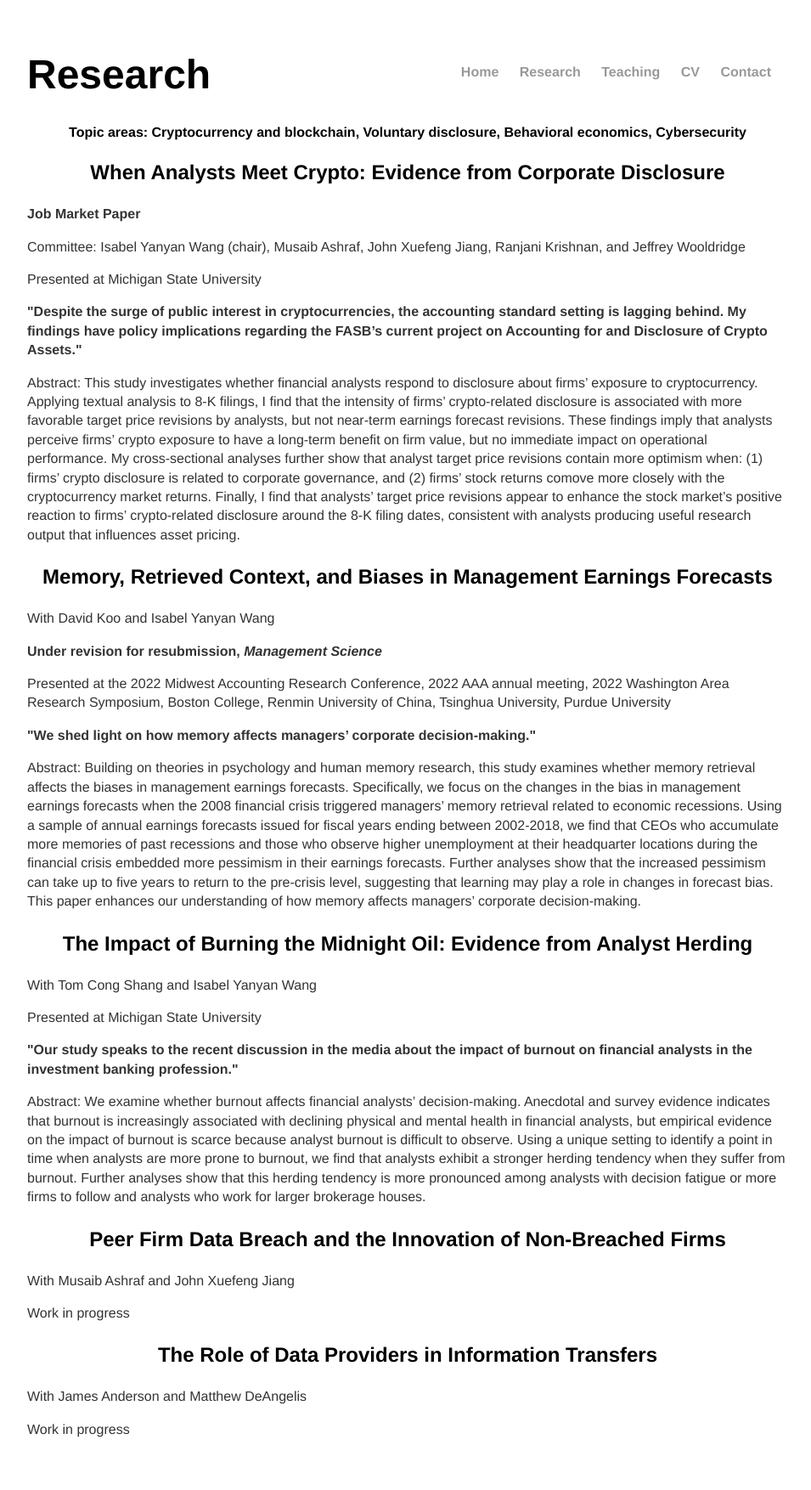
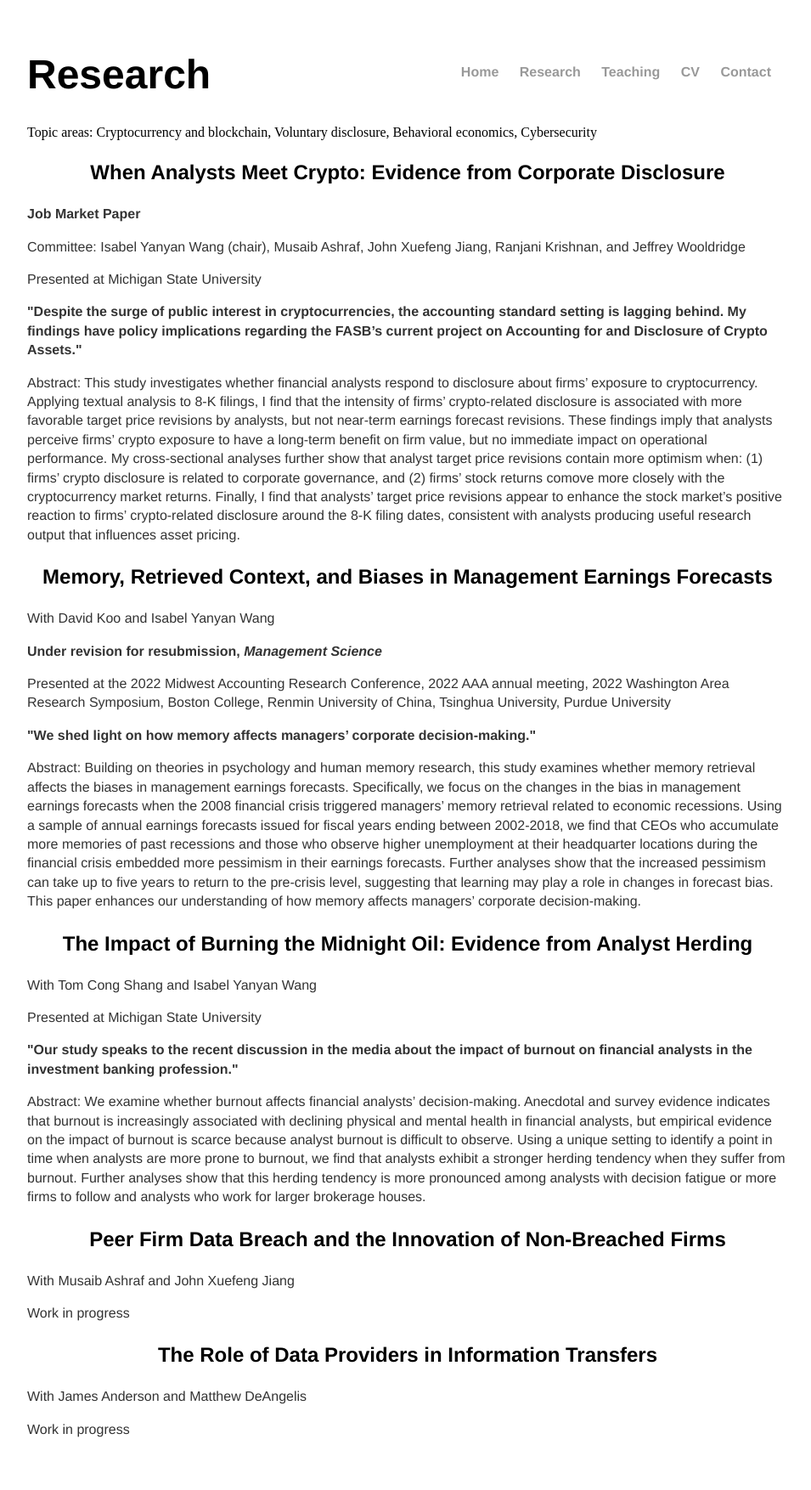
Before and after one commit to shu-ting-wu/shu-ting-wu.github.io, a Jekyll site: the page built from research/index.html, in a window 1280 px wide. Shown: the whole page at 85% size, without its empty margins (160-1115 px from the left). Built offline with Jekyll 4.4.1, drawn with Linux system fonts in a browser that asks for light colours.

Commit message:
Update index.html

```diff
--- a/research/index.html
+++ b/research/index.html
@@ -4,7 +4,7 @@ title: Shuting's research
 ---
 <div class="research">
 	<h1 style="text-align:left">Research</h1>
-  <h2>Topic areas: Cryptocurrency and blockchain, Voluntary disclosure, Behavioral economics, Cybersecurity </h2>
+  <h2: style="text-align:left">Topic areas: Cryptocurrency and blockchain, Voluntary disclosure, Behavioral economics, Cybersecurity </h2>
 	<p> </p>
 	<p> </p>
 
```
